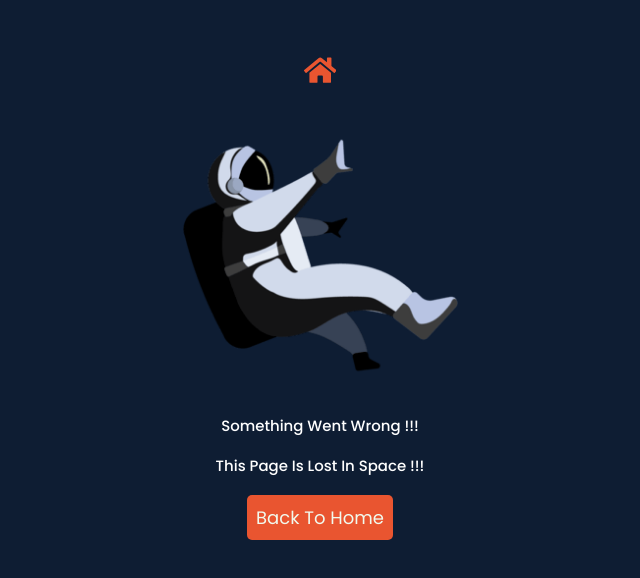
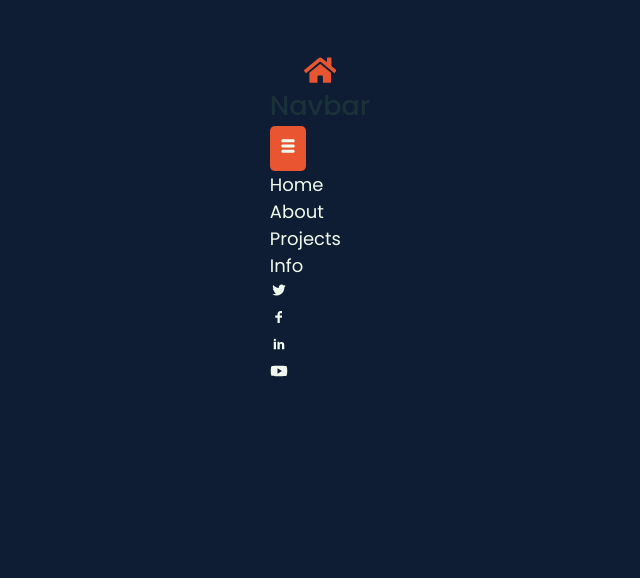
Before and after one commit to ibrahimkundlik/React-Projects-FCC, a React (Create React App) app: page /navbar in a window 1280 px wide. Shown: the top 578 px of the page, without its empty margins (320-960 px from the left). Built offline with nearby package versions, Linux system fonts and the light colour scheme.

Commit message:
Added jsx for navbar component

```diff
--- a/src/App.js
+++ b/src/App.js
@@ -9,6 +9,7 @@ import Tabs from "./components/tabs/tabs.component";
 import Slider from "./components/slider/slider.component";
 import ColorGenerator from "./components/colorGenerator/ColorGenerator.component";
 import GroceryList from "./components/groceryList/groceryList.component";
+import Navbar from "./components/navbar/navbar.component";
 import ErrorPage from "./components/errorPage/errorPage.component";
 import { FaHome } from "react-icons/fa";
 //react-router
@@ -33,6 +34,7 @@ function App() {
 				<Route path="/slider" component={Slider} />
 				<Route path="/colorgenerator" component={ColorGenerator} />
 				<Route path="/grocerylist" component={GroceryList} />
+				<Route path="/navbar" component={Navbar} />
 				<Route path="/*" component={ErrorPage} />
 			</Switch>
 		</div>
--- /dev/null
+++ b/src/components/navbar/navbar.component.jsx
@@ -0,0 +1,59 @@
+import React from "react";
+import {
+	TiThMenu,
+	TiSocialTwitter,
+	TiSocialFacebook,
+	TiSocialLinkedin,
+	TiSocialYoutube,
+} from "react-icons/ti";
+
+const Navbar = () => {
+	return (
+		<div className="navbar-cont">
+			<div className="header-cont">
+				<h2>Navbar</h2>
+				<button>
+					<TiThMenu />
+				</button>
+			</div>
+			<ul className="page-links">
+				<li className="page-link">
+					<a href="/navbar">Home</a>
+				</li>
+				<li className="page-link">
+					<a href="/navbar">About</a>
+				</li>
+				<li className="page-link">
+					<a href="/navbar">Projects</a>
+				</li>
+				<li className="page-link">
+					<a href="/navbar">Info</a>
+				</li>
+			</ul>
+			<ul className="social-links">
+				<li className="social-link">
+					<a href="/navbar">
+						<TiSocialTwitter />
+					</a>
+				</li>
+				<li className="social-link">
+					<a href="/navbar">
+						<TiSocialFacebook />
+					</a>
+				</li>
+				<li className="social-link">
+					<a href="/navbar">
+						<TiSocialLinkedin />
+					</a>
+				</li>
+				<li className="social-link">
+					<a href="/navbar">
+						<TiSocialYoutube />
+					</a>
+				</li>
+			</ul>
+		</div>
+	);
+};
+
+export default Navbar;
--- /dev/null
+++ b/src/components/navbar/navbar.styles.scss
@@ -0,0 +1 @@
+@import "../../sass/variables";
--- a/src/pages/homepage/homepage.component.jsx
+++ b/src/pages/homepage/homepage.component.jsx
@@ -38,6 +38,9 @@ const HomePage = () => {
 				<li>
 					<Link to="/grocerylist">Grocery List</Link>
 				</li>
+				<li>
+					<Link to="/navbar">Navbar</Link>
+				</li>
 			</ul>
 		</div>
 	);
```
